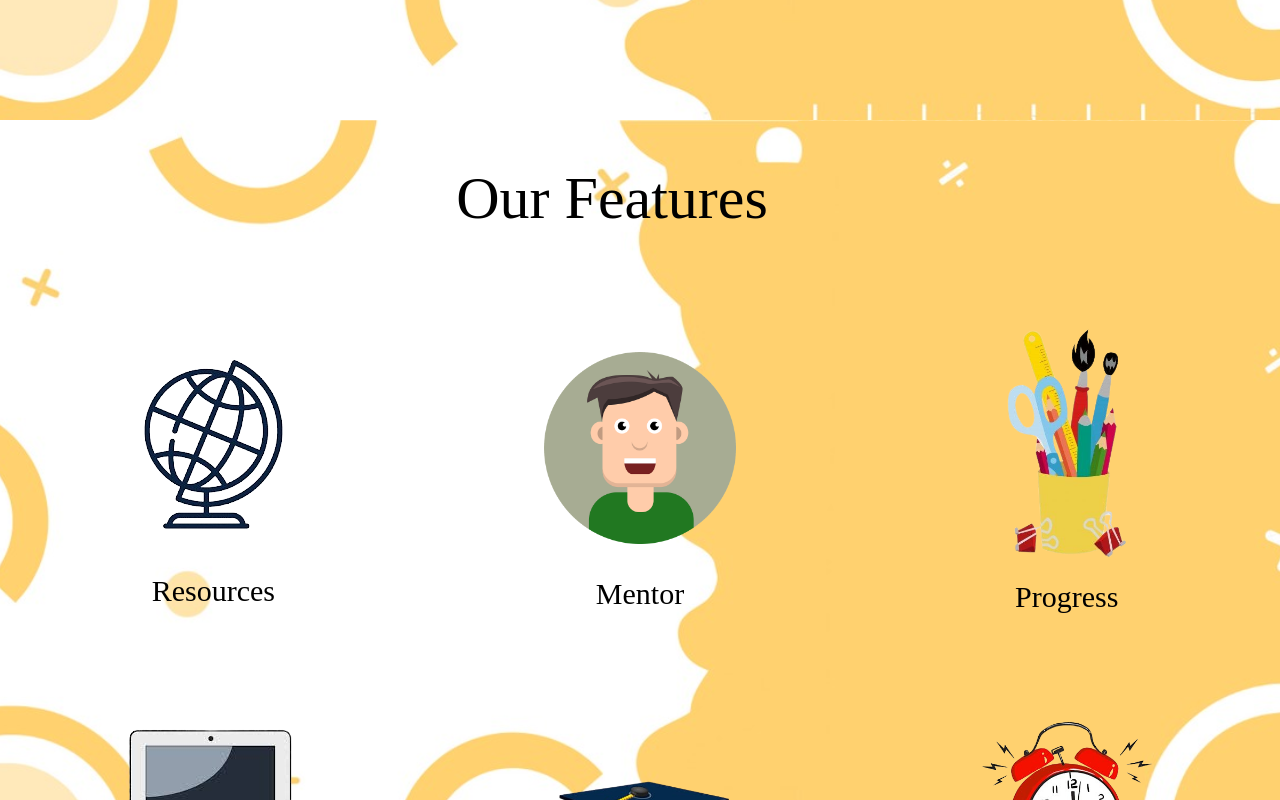
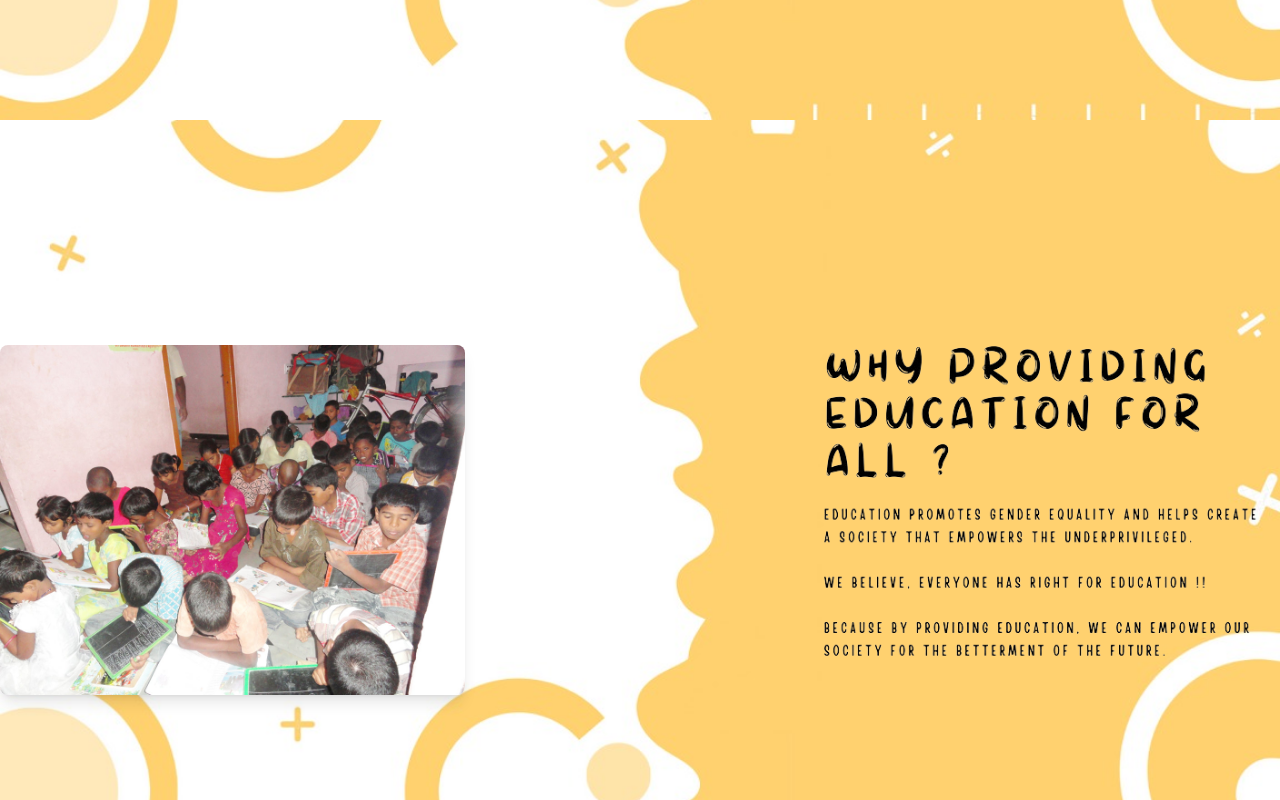
Before and after one commit to Kunal-Rawat22/Avanti, a React (Create React App) app: page / in a window 1280 px wide. Shown: the part 680-1480 px from the top of the page. Built offline with nearby package versions, Linux system fonts and the light colour scheme.

Commit message:
why providing education for all ? page done

```diff
--- a/src/Pages/Home.jsx
+++ b/src/Pages/Home.jsx
@@ -1,4 +1,5 @@
 import Homepage from "./homepage"
+import Education from "./education"
 import Download from "./download"
 import Contact from "./contact"
 import Features from "./Features"
@@ -12,6 +13,7 @@ export default function IndexPage()
             <div>
                 <Header/>
                 <Homepage/>
+                <Education/>
                 <Features/>
                 <Download/>
                 <Contact/>
--- /dev/null
+++ b/src/Pages/education.jsx
@@ -0,0 +1,22 @@
+import React from 'react';
+import backgroundImage from '../images/background.jpeg';
+import educationImage from '../images/education.jpg'; // Corrected the image import
+import educationtextImage from '../images/educationtext.png'
+
+const homepage = () => {
+  return (
+    <div className="bg-cover bg-center min-h-screen flex justify-center items-center" style={{ backgroundImage: `url(${backgroundImage})`, backgroundSize: 'cover', backgroundPosition: 'center' }}>
+      <div className="content flex justify-center items-center">
+        <div className="flex flex-col items-start mr-32"> {/* Increased mr-32 for maximum space */}
+          <img src={educationImage} alt="Children studying" className="w-full max-w-lg rounded-lg shadow-lg" /> {/* Corrected the image variable */}
+        </div>
+
+        <div className='pl-56'> {/* Increased pl-56 for maximum space */}
+          <img src={educationtextImage} alt="Children studying"  /> {/* Used the same image variable */}
+        </div>
+      </div>
+    </div>
+  );
+}
+
+export default homepage;
```
Also changed, not shown: src/images/education.jpg (added), src/images/educationtext.png (added).
